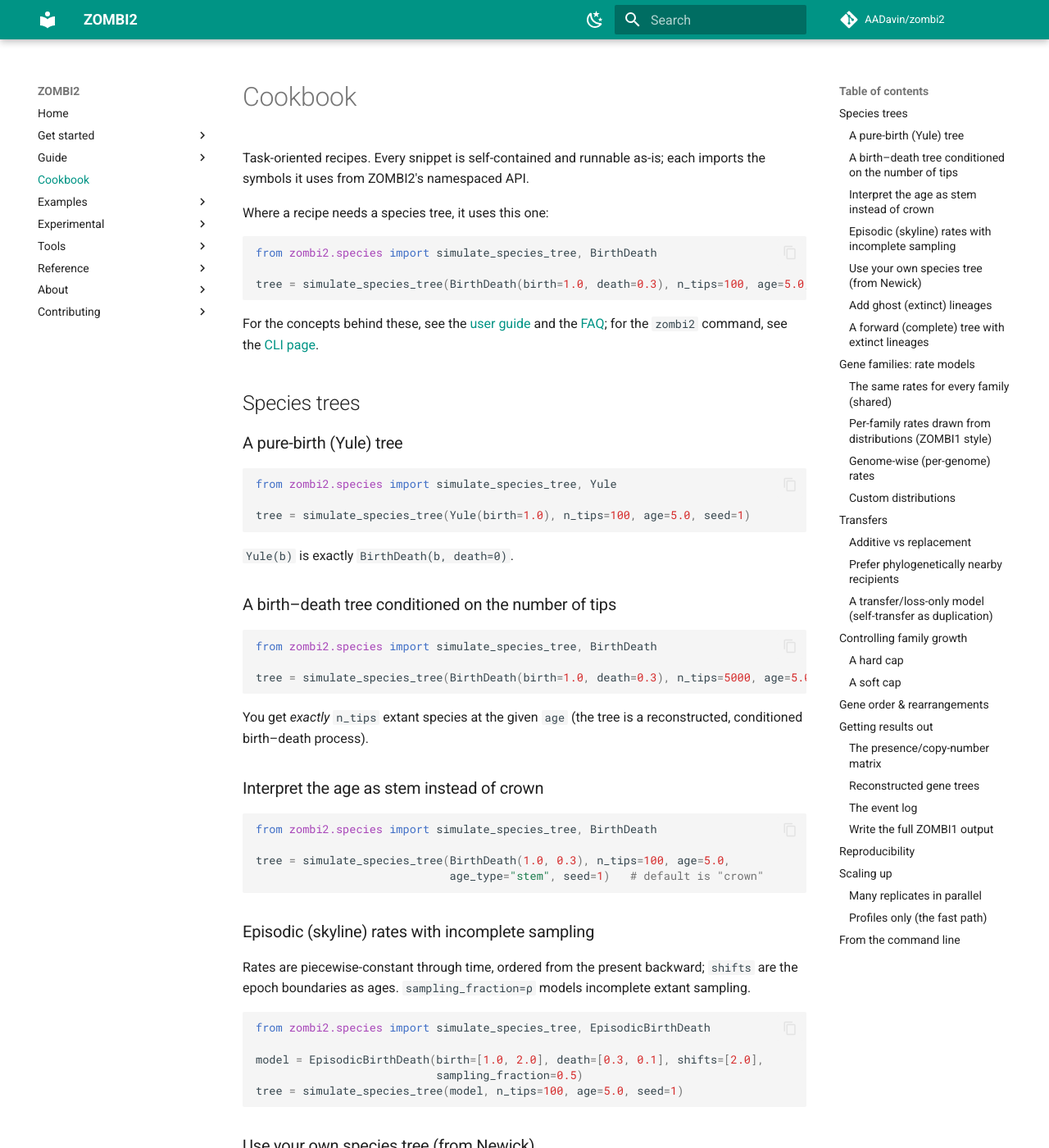
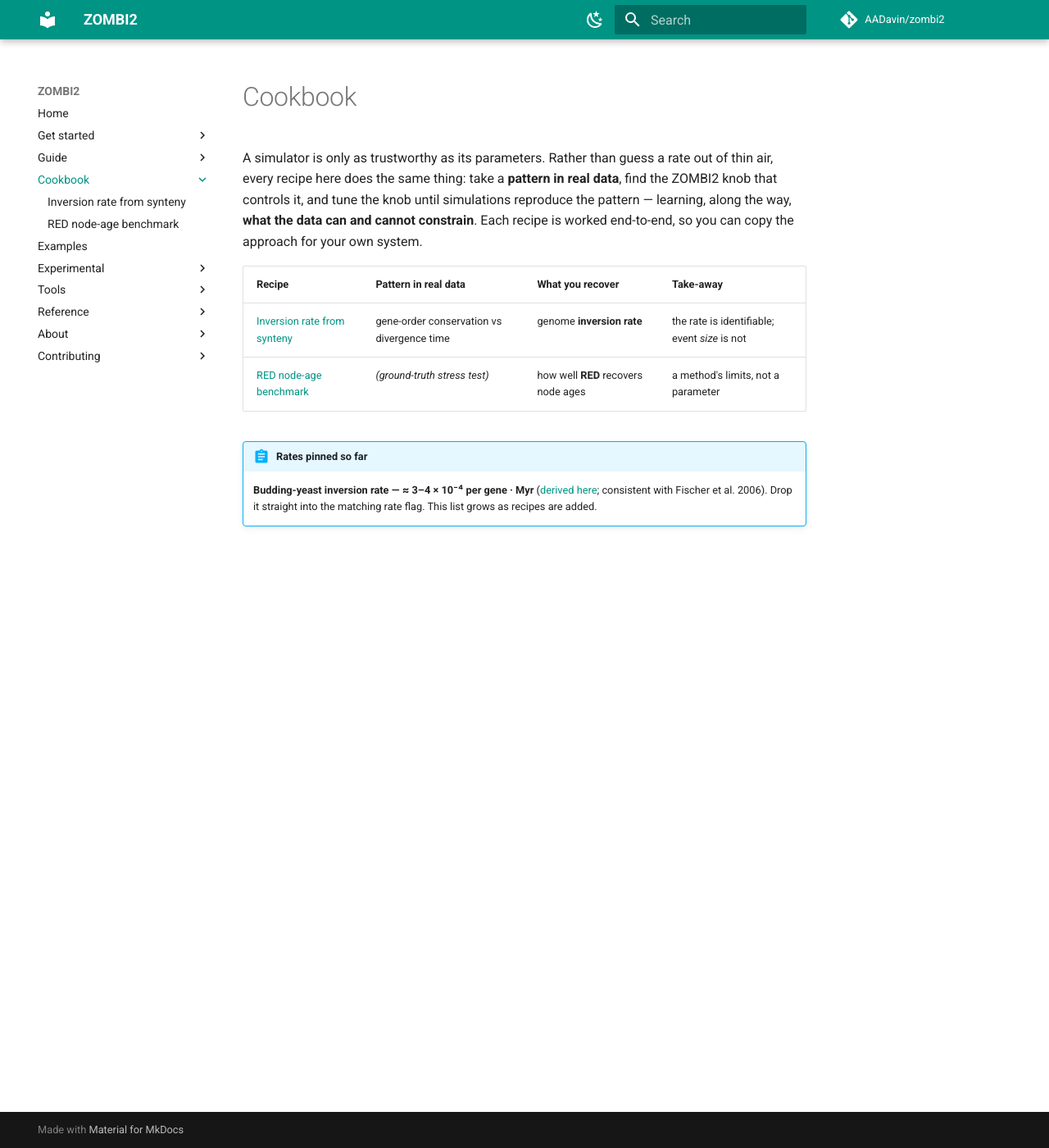
Before and after one commit to AADavin/zombi2, an MkDocs documentation site: the page built from docs/cookbook/index.md, in a window 1280 px wide and 1400 px high. Shown: the whole window at 82% size. Built offline with MkDocs 1.6.1 and Material for MkDocs 9.7.7, drawn with Linux system fonts in a browser that asks for light colours; comment, search, counter and statistics services are not loaded; some of the changed text lies outside the part shown.

Commit message:
docs: swap Cookbook/Examples; add synteny inversion-rate recipe + preset catalog
Cookbook now holds worked, end-to-end recipes that anchor parameters to real data (RED + new synteny), with a landing page that doubles as a realistic-parameters catalog. Examples now holds the short runnable API snippets (was cookbook.md). New recipe: yeast genome inversion rate ~3-4e-4/gene.Myr with the rate-length identifiability story; runnable code follows on the merged multichromosome engine.

Co-Authored-By: Claude Opus 4.8 <noreply@anthropic.com>

```diff
--- /dev/null
+++ b/docs/cookbook/index.md
@@ -0,0 +1,17 @@
+# Cookbook
+
+A simulator is only as trustworthy as its parameters. Rather than guess a rate out of thin air,
+every recipe here does the same thing: take a **pattern in real data**, find the ZOMBI2 knob that
+controls it, and tune the knob until simulations reproduce the pattern — learning, along the way,
+**what the data can and cannot constrain**. Each recipe is worked end-to-end, so you can copy the
+approach for your own system.
+
+| Recipe | Pattern in real data | What you recover | Take-away |
+|---|---|---|---|
+| [Inversion rate from synteny](synteny.md) | gene-order conservation vs divergence time | genome **inversion rate** | the rate is identifiable; event *size* is not |
+| [RED node-age benchmark](red-benchmark.md) | *(ground-truth stress test)* | how well **RED** recovers node ages | a method's limits, not a parameter |
+
+!!! abstract "Rates pinned so far"
+    **Budding-yeast inversion rate — ≈ 3–4 × 10⁻⁴ per gene · Myr** ([derived here](synteny.md);
+    consistent with Fischer et al. 2006). Drop it straight into the matching rate flag. This list
+    grows as recipes are added.
--- a/docs/cookbook.md
+++ b/docs/examples.md
@@ -1,7 +1,8 @@
-# Cookbook
+# Examples
 
-Task-oriented recipes. Every snippet is self-contained and runnable as-is; each imports
-the symbols it uses from ZOMBI2's namespaced API.
+Short, runnable examples of the ZOMBI2 API — self-contained snippets you can copy and adapt. Each
+imports the symbols it uses from ZOMBI2's namespaced API. (For worked, end-to-end recipes that
+anchor parameters to real data, see the [Cookbook](cookbook/index.md).)
 
 Where a recipe needs a species tree, it uses this one:
 
--- a/mkdocs.yml
+++ b/mkdocs.yml
@@ -81,9 +81,11 @@ nav:
       - Coevolution: guide/coevolution.md
       - Null models of coevolution: guide/coevolution_nulls.md
       - Running in parallel: guide/parallel.md
-  - Cookbook: cookbook.md
-  - Examples:
-      - RED benchmark (Snakemake): examples/red-benchmark.md
+  - Cookbook:
+      - cookbook/index.md
+      - Inversion rate from synteny: cookbook/synteny.md
+      - RED node-age benchmark: cookbook/red-benchmark.md
+  - Examples: examples.md
   - Experimental:
       - Language-model selection: experimental/language-model-selection.md
       - Incomplete lineage sorting: experimental/incomplete-lineage-sorting.md
```
Also changed, not shown: docs/cookbook/synteny.md (added, +202 -0 lines), docs/guide/species-trees.md (+1 -1 lines), docs/cookbook/red-benchmark.md (renamed from docs/examples/red-benchmark.md), docs/img/synteny/heatmap.png (added), docs/img/synteny/kle_tree.png (added), docs/img/synteny/lachancea_tree.png (added), docs/img/synteny/observables_real.png (added), docs/img/synteny/observables_toy.png (added).
